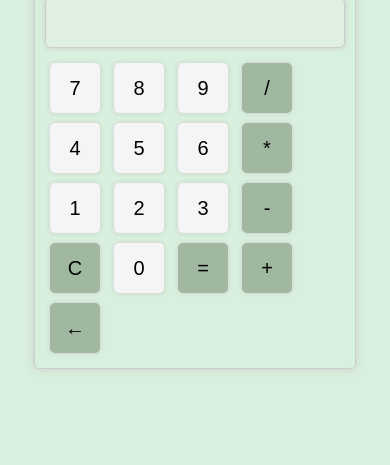
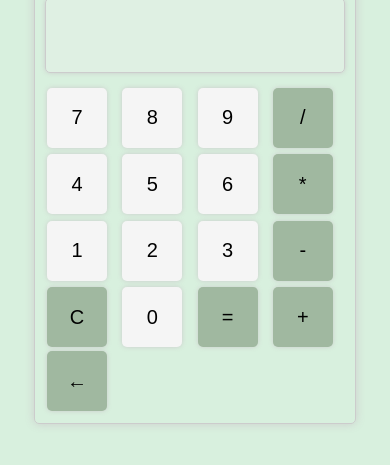
Before and after one commit to esterroo/calculator, a plain HTML site: page index.html in a window 390 px wide. Shown: the part 119-584 px from the top of the page. Drawn offline with Linux system fonts and the light colour scheme.

Commit message:
Update style.css

```diff
--- a/styles/style.css
+++ b/styles/style.css
@@ -62,3 +62,19 @@ input[type="text"] {
 #greenbutt {
   background-color: #a0b8a0;
 }
+
+@media (max-width: 768px) {
+  body {
+    font-size: 45px;
+  }
+  input[type="text"] {
+    width: 100%;
+    height: 75px;
+  }
+
+  input[type="button"] {
+    width: 60px;
+    height: 60px;
+    margin: 2px;
+  }
+}
```
